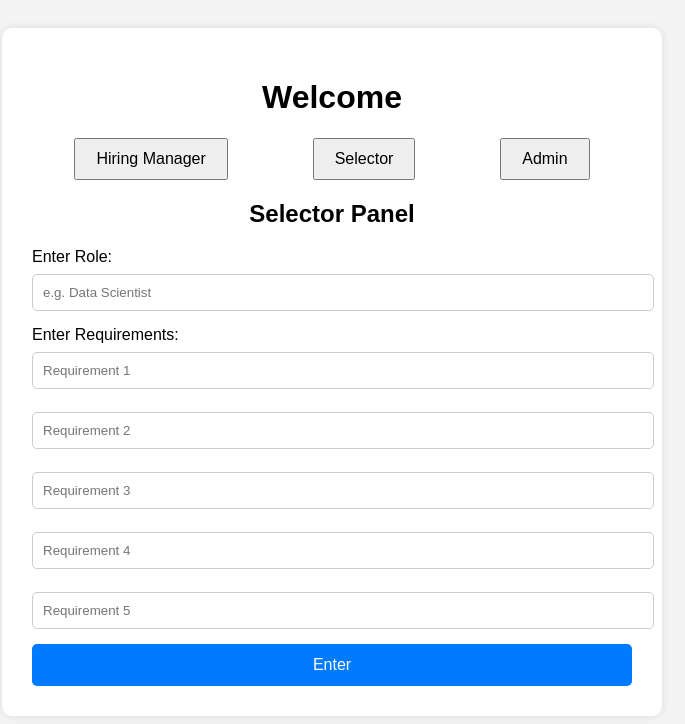
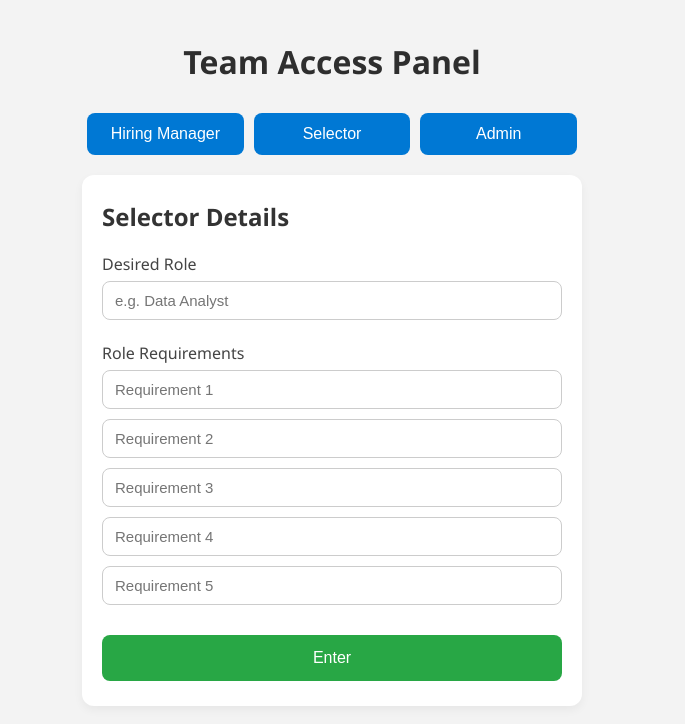
Before and after one commit to Falsegen1288/cvalignproject, a plain HTML site: page frontend/index.html in a window 1280 px wide. Shown: the whole page, without its empty margins (308-993 px from the left). Drawn offline with Linux system fonts and the light colour scheme.

Commit message:
minor changes

```diff
--- a/frontend/index.html
+++ b/frontend/index.html
@@ -2,43 +2,44 @@
 <html lang="en">
 <head>
   <meta charset="UTF-8" />
-  <meta name="viewport" content="width=device-width, initial-scale=1.0" />
+  <meta name="viewport" content="width=device-width, initial-scale=1.0"/>
   <title>Role Selector</title>
-  <link rel="stylesheet" href="style.css" />
+  <link rel="stylesheet" href="style.css"/>
 </head>
 <body>
-  <div class="container">
-    <h1>Welcome</h1>
+  <div class="form-wrapper">
+    <h1 class="form-title">Team Access Panel</h1>
 
-    <div class="button-group">
+    <div class="button-row">
       <button onclick="showSection('hiring')">Hiring Manager</button>
       <button onclick="showSection('selector')">Selector</button>
       <button onclick="showSection('admin')">Admin</button>
     </div>
 
-    <div id="selector-section" class="section">
-      <h2>Selector Panel</h2>
-      <label for="role">Enter Role:</label>
-      <input type="text" id="role" placeholder="e.g. Data Scientist" />
+    <!-- Selector Section -->
+    <div id="selector-section" class="form-card">
+      <h2>Selector Details</h2>
 
-      <div class="requirements">
-        <label>Enter Requirements:</label>
-        <input type="text" placeholder="Requirement 1" />
-        <input type="text" placeholder="Requirement 2" />
-        <input type="text" placeholder="Requirement 3" />
-        <input type="text" placeholder="Requirement 4" />
-        <input type="text" placeholder="Requirement 5" />
-      </div>
+      <label for="role">Desired Role</label>
+      <input type="text" id="role" placeholder="e.g. Data Analyst"/>
+
+      <label>Role Requirements</label>
+      <input type="text" placeholder="Requirement 1"/>
+      <input type="text" placeholder="Requirement 2"/>
+      <input type="text" placeholder="Requirement 3"/>
+      <input type="text" placeholder="Requirement 4"/>
+      <input type="text" placeholder="Requirement 5"/>
 
       <button class="submit-btn">Enter</button>
     </div>
 
-    <div id="hiring-section" class="section hidden">
+    <!-- Placeholder Sections -->
+    <div id="hiring-section" class="form-card hidden">
       <h2>Hiring Manager Panel</h2>
       <p>Coming soon...</p>
     </div>
 
-    <div id="admin-section" class="section hidden">
+    <div id="admin-section" class="form-card hidden">
       <h2>Admin Panel</h2>
       <p>Coming soon...</p>
     </div>
@@ -46,7 +47,7 @@
 
   <script>
     function showSection(section) {
-      document.querySelectorAll('.section').forEach(el => el.classList.add('hidden'));
+      document.querySelectorAll('.form-card').forEach(el => el.classList.add('hidden'));
       document.getElementById(section + '-section').classList.remove('hidden');
     }
   </script>
--- a/frontend/style.css
+++ b/frontend/style.css
@@ -1,67 +1,103 @@
+/* Reset & Base */
+* {
+  box-sizing: border-box;
+  margin: 0;
+  padding: 0;
+}
 body {
-  font-family: Arial, sans-serif;
-  background-color: #f4f4f4;
-  padding: 20px;
+  font-family: "Segoe UI", sans-serif;
+  background-color: #f3f3f3;
+  padding: 40px 20px;
+  display: flex;
+  justify-content: center;
 }
 
-.container {
-  max-width: 600px;
-  margin: auto;
-  background: white;
-  padding: 30px;
-  border-radius: 10px;
-  box-shadow: 0 0 10px rgba(0, 0, 0, 0.1);
+/* Layout Wrapper */
+.form-wrapper {
+  width: 100%;
+  max-width: 500px;
 }
 
-h1, h2 {
+/* Title */
+.form-title {
   text-align: center;
+  margin-bottom: 30px;
+  color: #2e2e2e;
 }
 
-.button-group {
+/* Button Row */
+.button-row {
   display: flex;
-  justify-content: space-around;
+  justify-content: space-between;
   margin-bottom: 20px;
 }
-
-.button-group button {
-  padding: 10px 20px;
+.button-row button {
+  flex: 1;
+  margin: 0 5px;
+  padding: 12px;
+  background-color: #0078d4;
+  color: white;
+  border: none;
+  border-radius: 8px;
   font-size: 16px;
   cursor: pointer;
+  transition: background 0.2s;
+}
+.button-row button:hover {
+  background-color: #005fa3;
 }
 
-.section {
-  display: none;
+/* Form Card */
+.form-card {
+  background-color: white;
+  border-radius: 12px;
+  padding: 25px 20px;
+  box-shadow: 0 4px 10px rgba(0, 0, 0, 0.05);
+}
+.form-card h2 {
+  margin-bottom: 20px;
+  color: #333;
 }
 
-.section:not(.hidden) {
+/* Inputs */
+.form-card label {
   display: block;
+  margin: 12px 0 6px;
+  font-weight: 500;
+  color: #444;
+}
+.form-card input[type="text"] {
+  width: 100%;
+  padding: 10px 12px;
+  border-radius: 8px;
+  border: 1px solid #ccc;
+  font-size: 15px;
+  margin-bottom: 10px;
+  transition: border 0.2s;
+}
+.form-card input[type="text"]:focus {
+  outline: none;
+  border-color: #0078d4;
 }
 
-input[type="text"] {
+/* Submit Button */
+.submit-btn {
+  margin-top: 20px;
   width: 100%;
-  padding: 10px;
-  margin-top: 8px;
-  margin-bottom: 15px;
-  border: 1px solid #ccc;
-  border-radius: 5px;
+  padding: 14px;
+  background-color: #28a745;
+  color: white;
+  border: none;
+  border-radius: 8px;
+  font-size: 16px;
+  cursor: pointer;
+  transition: background 0.2s;
+}
+.submit-btn:hover {
+  background-color: #218838;
 }
 
-.submit-btn {
-  display: block;
-  width: 100%;
-  padding: 12px;
-  background-color: #007bff;
-  color: white;
-  font-size: 16px;
-  border: none;
-  border-radius: 5px;
-  cursor: pointer;
-}
-
-.submit-btn:hover {
-  background-color: #0056b3;
-}
-
+/* Hide inactive sections */
 .hidden {
   display: none;
 }
```
Also changed, not shown: 1 other file.
